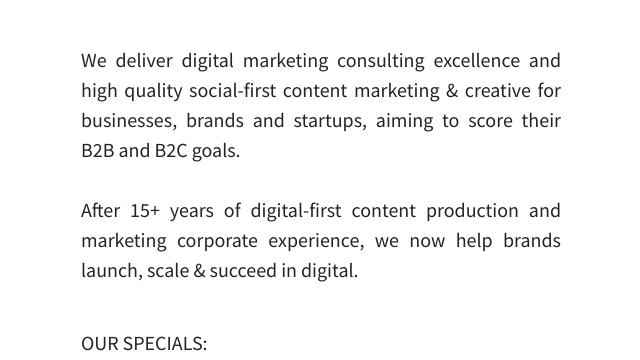
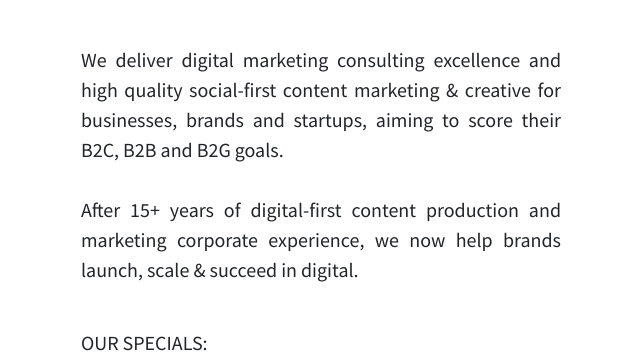
Before and after one commit to mmironov/dgtl-atelier, a plain HTML site: page index.html in a window 1280 px wide. Shown: the part 157-517 px from the top of the page, 319-959 px from the left. Drawn offline with nearby package versions, Linux system fonts and the light colour scheme.

Commit message:
Update index.html

```diff
--- a/index.html
+++ b/index.html
@@ -26,7 +26,7 @@
                   <h5 class="mb-5 text-center">INDEPENDENT CONSULTING AGENCY</h5>
                   <p>
                     We deliver digital marketing consulting excellence and high quality social-first content marketing & creative for businesses,
-                    brands and startups, aiming to score their B2B and B2C goals.
+                    brands and startups, aiming to score their B2C, B2B and B2G goals.
                     <br />
                     <br />
                     After 15+ years of digital-first content production and marketing corporate experience,
```
